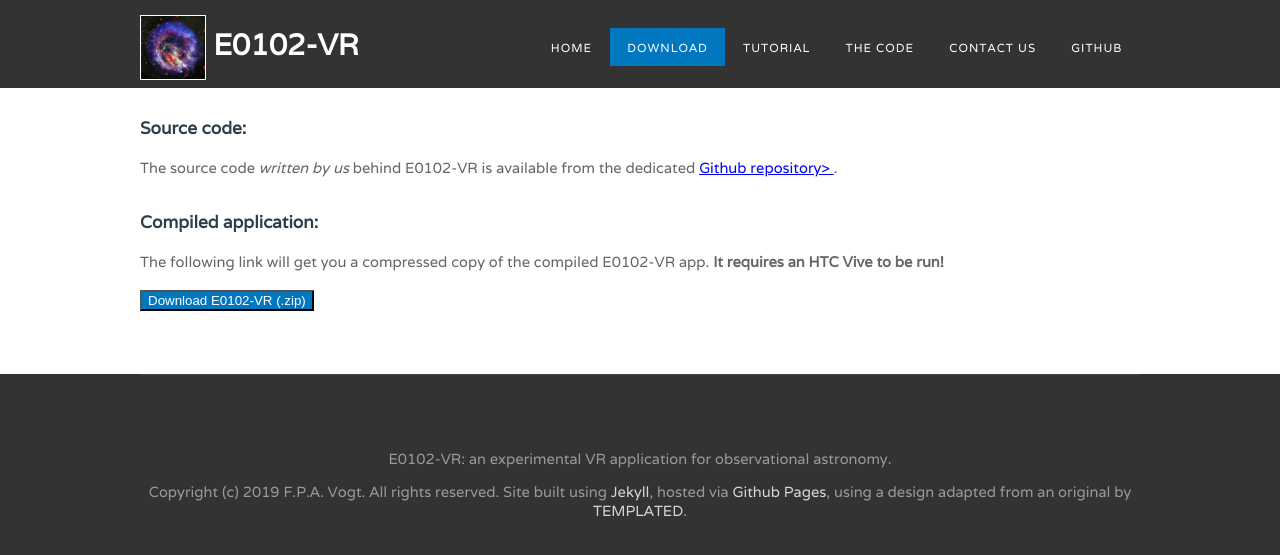
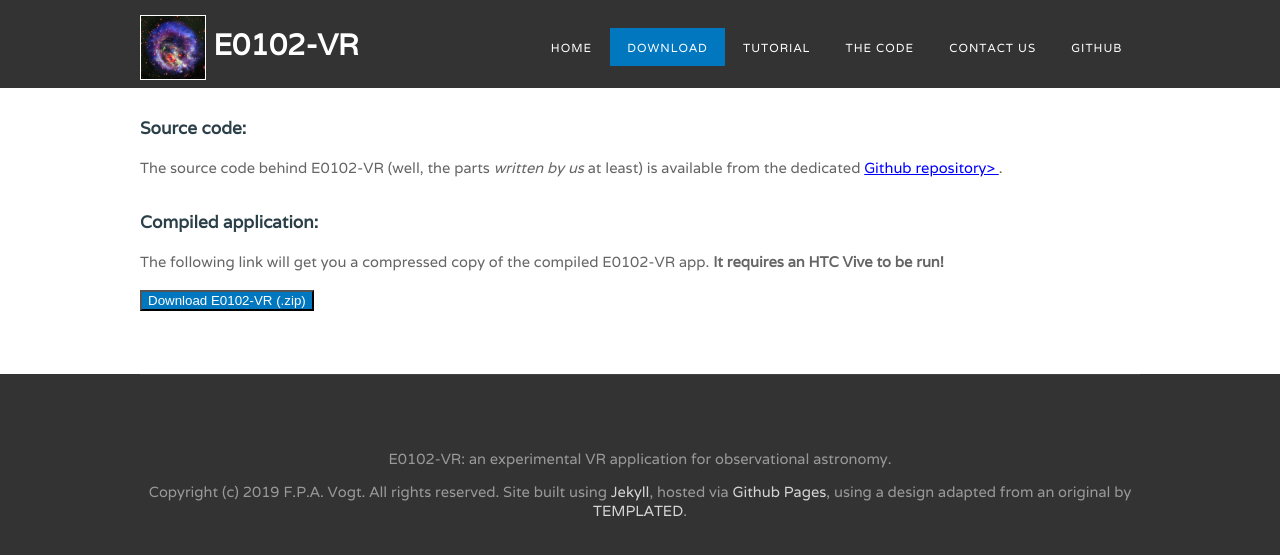
Before and after one commit to fpavogt/E0102-VR, a Jekyll site: the page built from download.html, in a window 1280 px wide. Shown: the top 555 px of the page. Built offline with Jekyll 4.4.1, drawn with Linux system fonts in a browser that asks for light colours.

```diff
--- a/download.html
+++ b/download.html
@@ -8,7 +8,7 @@
 <h3><b>Source code:</b></h3>
 <br>
 <p style="width:100%;line-height:130%;">
-The source code <i> written by us</i> behind E0102-VR is available from the dedicated <a href="https://github.com/fpavogt/E0102-VR"> Github repository> </a>.
+The source code behind E0102-VR (well, the parts <i> written by us</i> at least) is available from the dedicated <a href="https://github.com/fpavogt/E0102-VR"> Github repository> </a>.
 <br>
 <br>
 </p>
```
